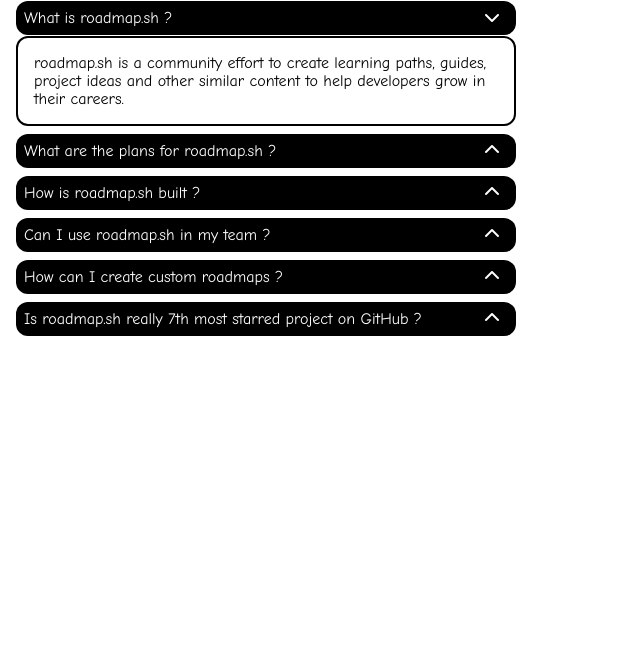
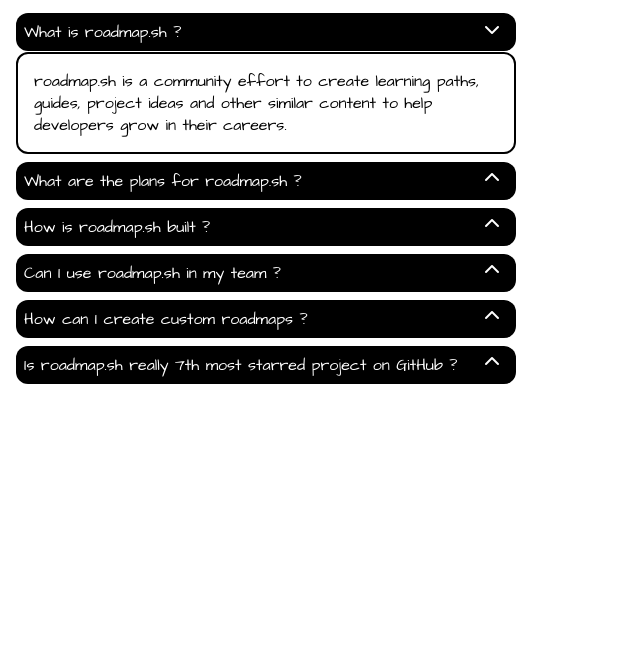
Before and after one commit to koydas/roadmap.sh-projects-accordion, a plain HTML site: page index.html in a window 1280 px wide. Shown: the part 129-800 px from the top of the page, without its empty margins (0-640 px from the left). Drawn offline with Linux system fonts and the light colour scheme.

Commit message:
font change

```diff
--- a/index.html
+++ b/index.html
@@ -3,6 +3,11 @@
         <link rel="stylesheet" href="styles.css">
 
         <script src="https://kit.fontawesome.com/b872c0f833.js" crossorigin="anonymous"></script>
+
+<link rel="preconnect" href="https://fonts.googleapis.com">
+<link rel="preconnect" href="https://fonts.gstatic.com" crossorigin>
+<link href="https://fonts.googleapis.com/css2?family=Architects+Daughter&family=Inter:ital,opsz,wght@0,14..32,100..900;1,14..32,100..900&display=swap" rel="stylesheet">
+
         <script src="script.js"></script>
     </head>
 
--- a/styles.css
+++ b/styles.css
@@ -1,6 +1,9 @@
 main {
     padding: .5em;
-    font-family: "Comic Sans MS", "Comic Sans", cursive;
+
+    font-family: "Architects Daughter", serif;
+    font-weight: 400;
+    font-style: normal;
 }
 
 #accordeon {
```
